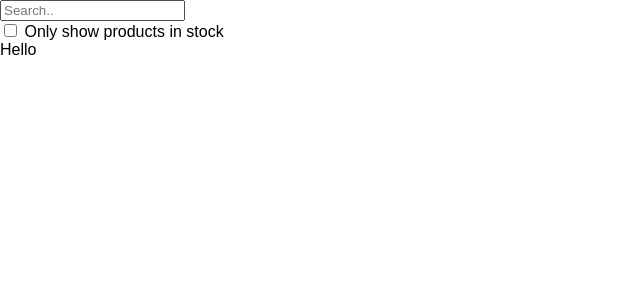
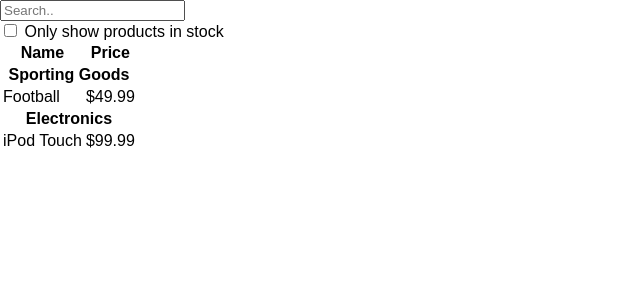
Before and after one commit to shashankKeshava/React, a React (Create React App) app in the folder hello-world/: page / in a window 1280 px wide. Shown: the top 300 px of the page, without its empty margins (0-640 px from the left). Built offline with nearby package versions, Linux system fonts and the light colour scheme.

Commit message:
Changed product components

```diff
--- a/hello-world/src/index.js
+++ b/hello-world/src/index.js
@@ -443,24 +443,49 @@ class SearchBar extends React.Component {
 
 class ProductTable extends React.Component {
     render() {
-        return <ProductCategoryRow category={this.props.products}/>
+        let rows = [];
+        let lastCategory = null;
+        this.props.products.forEach((product) => {
+            if (product.category != lastCategory) {
+                rows.push(<ProductCategoryRow category={product.category} key={product.category}/>);
+                rows.push(<ProductRow product={product} key={product.name}/>);
+                lastCategory = product.category;
+
+            }
+
+        })
+
+        return (<table>
+            <thead>
+            <tr>
+            <th>Name</th>
+            <th>Price</th>
+            </tr>
+            </thead>
+            <tbody>{rows}</tbody>
+            </table>)
     }
 }
 
 class ProductCategoryRow extends React.Component {
     render() {
-        return <ProductRow product={this.props.category}/>
+        return <tr><th colspan="2">{this.props.category}</th></tr>
     }
 }
 
 class ProductRow extends React.Component {
     render() {
+        var name = this.props.product.stocked ?
+            this.props.product.name :
+            <span style={{color: 'red'}}>
+        {this.props.product.name}
+      </span>;
         return (
-            <div>
-
-            Hello
-            </div>
-        )
+            <tr>
+        <td>{name}</td>
+        <td>{this.props.product.price}</td>
+      </tr>
+        );
     }
 }
 
```
